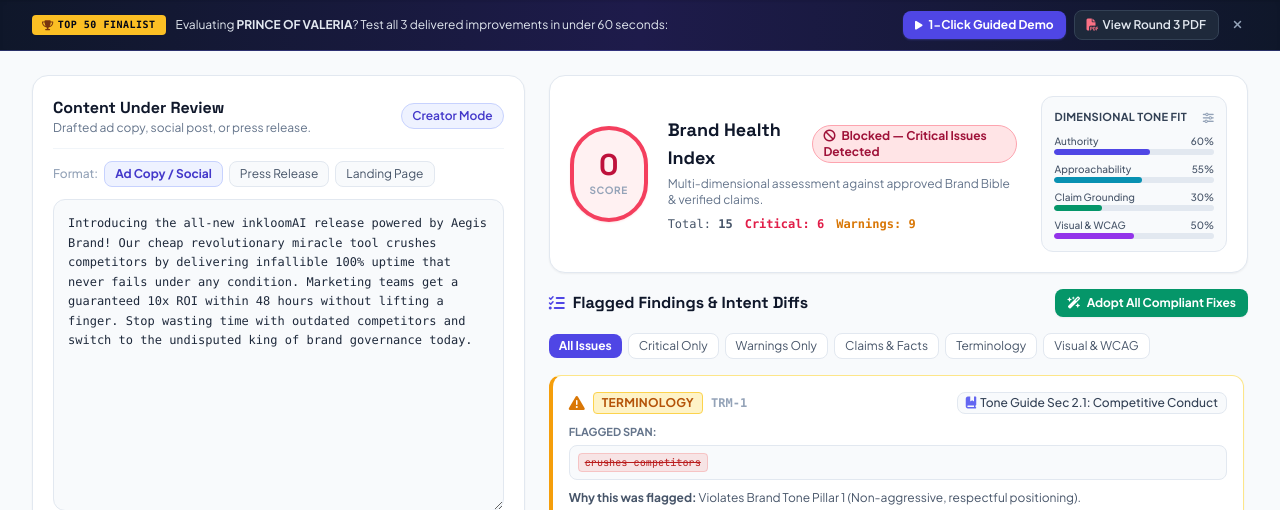
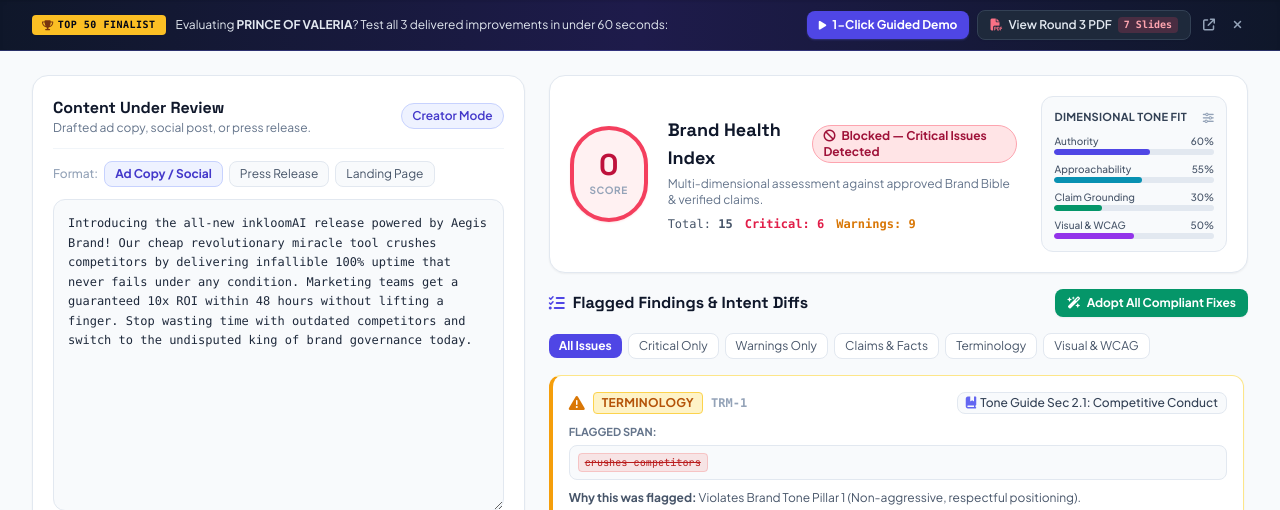
Before and after one commit to Prince-creator-developer/aegisbrand_ai, a FastAPI app: page / in a window 1280 px wide. Shown: the part 112-622 px from the top of the page. Run offline with FastAPI, Linux system fonts and the light colour scheme; some libraries are stand-ins or nearby versions.

Commit message:
feat(ui): add in-app 7-slide PDF reader modal and cache-busting to website banner

```diff
--- a/app.py
+++ b/app.py
@@ -145,17 +145,29 @@ def get_js():
     return Response(content="", media_type="application/javascript")
 
 @app.get("/AegisBrand_AI_CodeStar30_Round3_Final_Finish_Dossier.pdf")
+@app.get("/pdf")
 def get_round3_pdf():
     pdf_paths = [
+        os.path.join(CURRENT_FILE_DIR, "AegisBrand_AI_CodeStar30_Round3_Final_Finish_Dossier.pdf"),
+        os.path.join(CURRENT_FILE_DIR, "static", "AegisBrand_AI_CodeStar30_Round3_Final_Finish_Dossier.pdf"),
         os.path.join(BASE_DIR, "AegisBrand_AI_CodeStar30_Round3_Final_Finish_Dossier.pdf"),
-        os.path.join(CURRENT_FILE_DIR, "AegisBrand_AI_CodeStar30_Round3_Final_Finish_Dossier.pdf"),
+        os.path.join(BASE_DIR, "static", "AegisBrand_AI_CodeStar30_Round3_Final_Finish_Dossier.pdf"),
         os.path.join(os.getcwd(), "AegisBrand_AI_CodeStar30_Round3_Final_Finish_Dossier.pdf"),
+        os.path.join(os.getcwd(), "static", "AegisBrand_AI_CodeStar30_Round3_Final_Finish_Dossier.pdf"),
         r"c:\Users\Prince kumar\OneDrive\Desktop\dsih\AegisBrand_AI_CodeStar30_Round3_Final_Finish_Dossier.pdf"
     ]
     for p in pdf_paths:
         if os.path.exists(p):
             with open(p, "rb") as f:
-                return Response(content=f.read(), media_type="application/pdf")
+                return Response(
+                    content=f.read(),
+                    media_type="application/pdf",
+                    headers={
+                        "Cache-Control": "no-cache, no-store, must-revalidate",
+                        "Pragma": "no-cache",
+                        "Expires": "0"
+                    }
+                )
     raise HTTPException(status_code=404, detail="PDF Dossier not found")
 
 # -------------------------------------------------------------
--- a/static/js/app.js
+++ b/static/js/app.js
@@ -1521,11 +1521,30 @@ document.addEventListener("DOMContentLoaded", () => {
     }
 
     // -------------------------------------------------------------
-    // EVALUATOR 1-CLICK GUIDED DEMO TOUR
+    // EVALUATOR 1-CLICK GUIDED DEMO TOUR & PDF MODAL
     // -------------------------------------------------------------
     const btnStartTour = document.getElementById("btn-start-tour");
     const btnDismissTour = document.getElementById("btn-dismiss-tour");
     const tourBanner = document.getElementById("evaluator-tour-banner");
+    const btnOpenPdfModal = document.getElementById("btn-open-pdf-modal");
+    const btnClosePdfModal = document.getElementById("btn-close-pdf-modal");
+    const pdfModal = document.getElementById("pdf-modal");
+
+    if (btnOpenPdfModal && pdfModal) {
+        btnOpenPdfModal.addEventListener("click", () => {
+            pdfModal.classList.remove("hidden");
+        });
+    }
+    if (btnClosePdfModal && pdfModal) {
+        btnClosePdfModal.addEventListener("click", () => {
+            pdfModal.classList.add("hidden");
+        });
+    }
+    if (pdfModal) {
+        pdfModal.addEventListener("click", (e) => {
+            if (e.target === pdfModal) pdfModal.classList.add("hidden");
+        });
+    }
 
     if (btnDismissTour && tourBanner) {
         btnDismissTour.addEventListener("click", () => tourBanner.classList.add("hidden"));
--- a/templates/index.html
+++ b/templates/index.html
@@ -98,8 +98,11 @@
                 <button id="btn-start-tour" class="bg-indigo-600 hover:bg-indigo-500 text-white font-bold px-3 py-1.5 rounded-lg text-xs transition flex items-center gap-1.5 shadow-sm shadow-indigo-500/30">
                     <i class="fa-solid fa-play text-[10px]"></i> 1-Click Guided Demo
                 </button>
-                <a href="/AegisBrand_AI_CodeStar30_Round3_Final_Finish_Dossier.pdf" target="_blank" class="bg-slate-800 hover:bg-slate-700 text-slate-200 font-semibold px-3 py-1.5 rounded-lg text-xs transition border border-slate-700 flex items-center gap-1">
-                    <i class="fa-solid fa-file-pdf text-rose-400"></i> View Round 3 PDF
+                <button id="btn-open-pdf-modal" class="bg-slate-800 hover:bg-slate-700 text-slate-200 font-semibold px-3 py-1.5 rounded-lg text-xs transition border border-slate-700 flex items-center gap-1.5 shadow-sm cursor-pointer">
+                    <i class="fa-solid fa-file-pdf text-rose-400"></i> View Round 3 PDF <span class="bg-rose-500/20 text-rose-300 text-[10px] px-1.5 py-0.2 rounded font-mono font-bold">7 Slides</span>
+                </button>
+                <a href="/AegisBrand_AI_CodeStar30_Round3_Final_Finish_Dossier.pdf?v=7slides" target="_blank" title="Open PDF in new tab" class="text-slate-400 hover:text-slate-200 text-xs px-1 py-1 transition">
+                    <i class="fa-solid fa-arrow-up-right-from-square"></i>
                 </a>
                 <button id="btn-dismiss-tour" class="text-slate-400 hover:text-white px-1.5 py-1" title="Dismiss banner"><i class="fa-solid fa-xmark"></i></button>
             </div>
@@ -617,6 +620,35 @@
                     </div>
                 </div>
             </div>
+
+            <!-- Interactive Round 3 PDF Viewer Modal -->
+            <div id="pdf-modal" class="hidden fixed inset-0 z-50 bg-slate-950/80 backdrop-blur-md flex items-center justify-center p-3 sm:p-6">
+                <div class="bg-slate-900 text-white rounded-2xl max-w-5xl w-full h-[90vh] border border-slate-700 shadow-2xl flex flex-col overflow-hidden">
+                    <div class="flex items-center justify-between px-5 py-3 border-b border-slate-800 bg-slate-950">
+                        <div class="flex items-center gap-3">
+                            <span class="w-9 h-9 rounded-xl bg-rose-500/20 text-rose-400 flex items-center justify-center font-bold text-base border border-rose-500/30">
+                                <i class="fa-solid fa-file-pdf"></i>
+                            </span>
+                            <div>
+                                <h3 class="font-bold text-sm text-slate-100 flex items-center gap-2">
+                                    AegisBrand AI — Round 3 Final Product Dossier
+                                    <span class="bg-indigo-500/20 text-indigo-300 text-[10px] px-2 py-0.5 rounded font-mono border border-indigo-500/30 font-semibold">7 Slides Total</span>
+                                </h3>
+                                <p class="text-[11px] text-slate-400">Team PRINCE OF VALERIA • CodeStar 30 Finalist Build</p>
+                            </div>
+                        </div>
+                        <div class="flex items-center gap-2">
+                            <a href="/AegisBrand_AI_CodeStar30_Round3_Final_Finish_Dossier.pdf?v=7slides" target="_blank" class="bg-indigo-600 hover:bg-indigo-500 text-white font-semibold px-3 py-1.5 rounded-lg text-xs transition flex items-center gap-1.5 shadow-sm">
+                                <i class="fa-solid fa-arrow-up-right-from-square text-[11px]"></i> Open in New Tab
+                            </a>
+                            <button id="btn-close-pdf-modal" class="text-slate-400 hover:text-white px-2 py-1 text-lg" title="Close"><i class="fa-solid fa-xmark"></i></button>
+                        </div>
+                    </div>
+                    <div class="flex-1 bg-slate-950 p-1 relative">
+                        <iframe id="pdf-viewer-frame" src="/AegisBrand_AI_CodeStar30_Round3_Final_Finish_Dossier.pdf?v=7slides#view=FitH" class="w-full h-full rounded-b-xl border-0" title="AegisBrand AI Round 3 Dossier PDF"></iframe>
+                    </div>
+                </div>
+            </div>
         </section>
 
         <!-- ============================================================== -->
```
Also changed, not shown: vercel.json, 1 other file.
